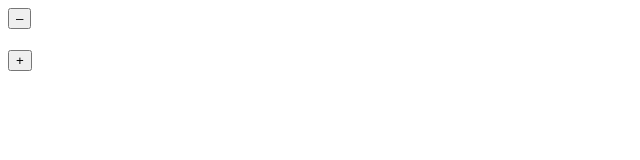
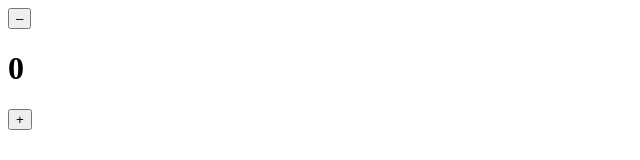
Before and after one commit to Fatima-hub333/REACT-Practices, a React (Create React App) app: page / in a window 1280 px wide. Shown: the top 160 px of the page, without its empty margins (0-640 px from the left). Built offline with nearby package versions, Linux system fonts and the light colour scheme.

Commit message:
Update App,js

```diff
--- a/src/App.js
+++ b/src/App.js
@@ -1,24 +1,15 @@
 import React from "react"
 
-/**
- * Challenge: Convert this stateful function component
- * to a stateful class component. At the end, everything
- * should work exactly the way it does now.
- *
- * 1. Change the syntax to a class component
- * 2. Declare state in the class component that
- *    can hold the value of `count`
- * 3. Update the add and subtract methods so you won't
- *    get the error about calling `setState` on undefined
- * 4. Update the values in the render method to account
- *    for the changeover to a class component
- */
-
-export default class App extends React.Component{
-  // const [count, setCount] = React.useState(0)
-  state = {
+export default class App extends React.Component {
+  constructor() {
+    super()
+    this.state = {
       count: 0
     }
+    this.add = this.add.bind(this)
+    this.subtract = this.subtract.bind(this)
+  }
+
 
     add = () => {
         this.setState(prevState => ({count: prevState.count + 1}))
@@ -33,7 +24,7 @@ render() {
             <div className="counter">
                 <button className="counter--minus" onClick={this.subtract}>–</button>
                 <div className="counter--count">
-        <h1>{this.count}</h1>
+                    <h1>{this.state.count}</h1>
                 </div>
                 <button className="counter--plus" onClick={this.add}>+</button>
             </div>
```
Lines whose indentation alone changed are shown as unchanged.
